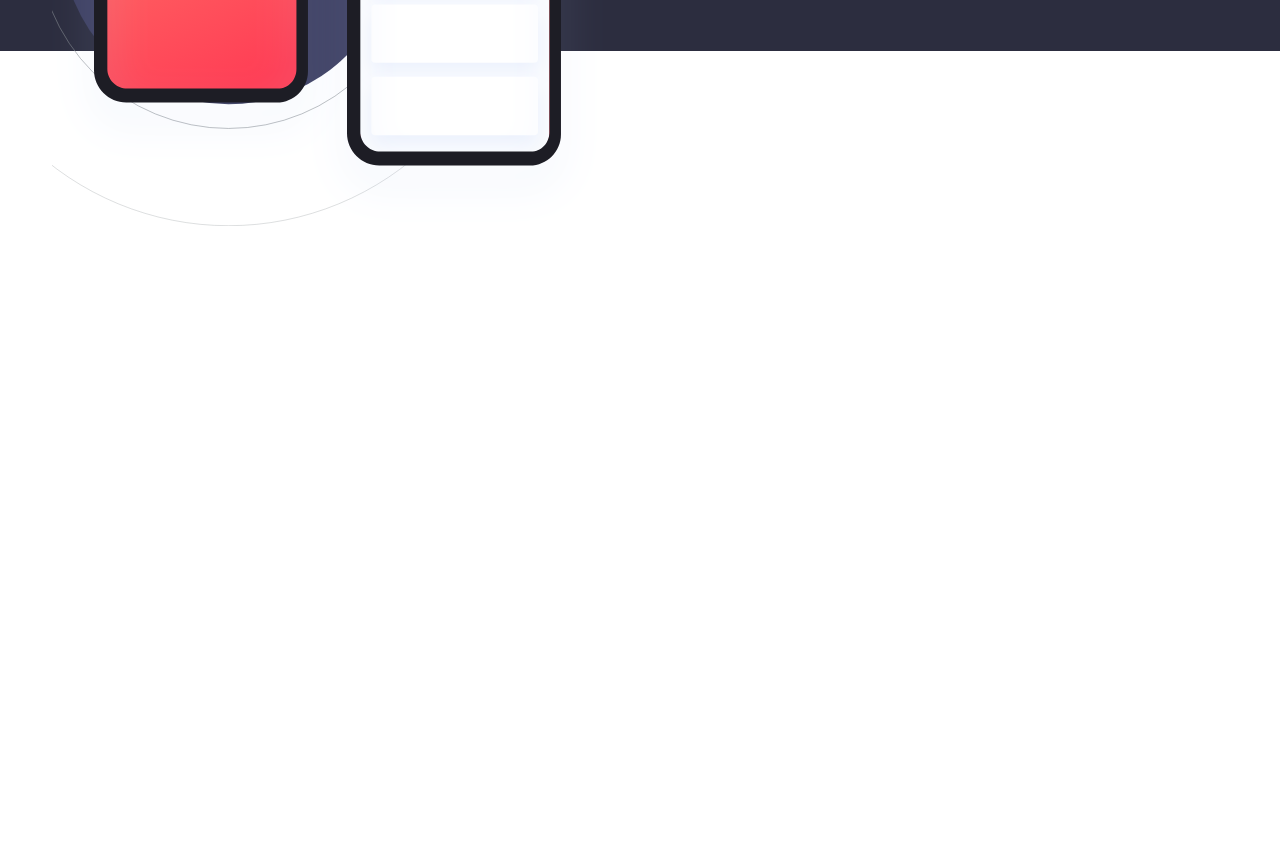
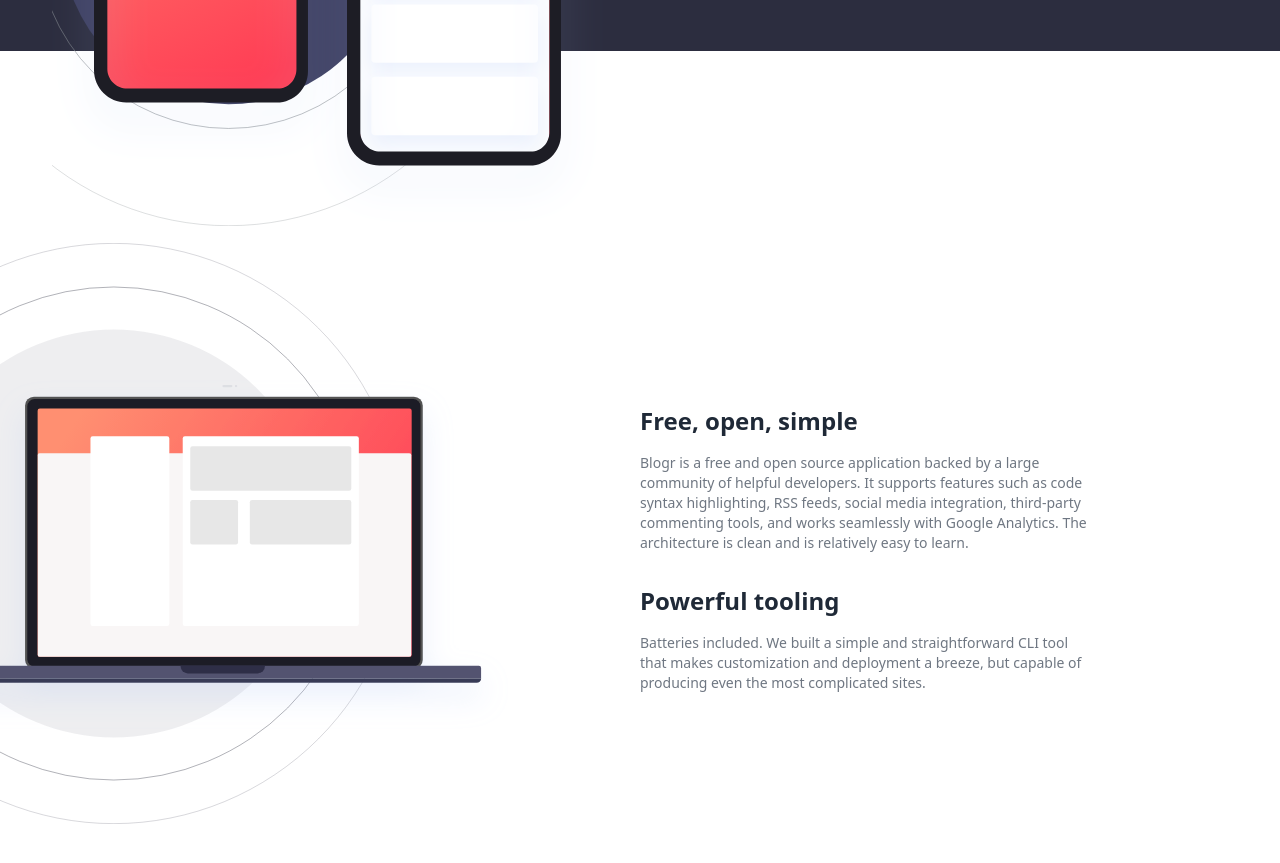
Before and after one commit to rahulkhimsuriya/frontendmentor-blogr-landing-page, a Vue app: page / in a window 1280 px wide. Shown: the part 1460-2323 px from the top of the page. Before the commit the page ends 1686 px from the top, so only its background shows below. Built offline with nearby package versions, Linux system fonts and the light colour scheme.

Commit message:
create open source section

```diff
--- a/src/App.vue
+++ b/src/App.vue
@@ -83,6 +83,57 @@
         </div>
       </div>
     </AppSection>
+
+    <AppSection>
+      <div class="px-4 mt-0 lg:mt-8 flex flex-col lg:flex-row">
+        <div class="block lg:hidden mb-8">
+          <img
+            :src="illustrationLaptopMobile"
+            alt="illustration Laptop Desktop"
+            class="mx-auto"
+          />
+        </div>
+
+        <div
+          class="hidden lg:block overflow-hidden lg:flex-1 lg:-ml-48 mb-8 mx-auto"
+        >
+          <img
+            :src="illustrationLaptopDesktop"
+            alt="illustration Laptop Desktop"
+            class="mx-auto"
+          />
+        </div>
+
+        <div
+          class="flex-1 flex-shrink-0 space-y-8 flex flex-col text-center lg:text-left mx-auto lg:mx-0 justify-center"
+        >
+          <div class="max-w-md lg:ml-24">
+            <h4 class="text-2xl text-gray-800 font-semibold">
+              Free, open, simple
+            </h4>
+            <p class="mt-4 text-sm text-gray-600 opacity-80">
+              Blogr is a free and open source application backed by a large
+              community of helpful developers. It supports features such as code
+              syntax highlighting, RSS feeds, social media integration,
+              third-party commenting tools, and works seamlessly with Google
+              Analytics. The architecture is clean and is relatively easy to
+              learn.
+            </p>
+          </div>
+
+          <div class="max-w-md lg:ml-24">
+            <h4 class="text-2xl text-gray-800 font-semibold">
+              Powerful tooling
+            </h4>
+            <p class="mt-4 text-sm text-gray-600 opacity-80">
+              Batteries included. We built a simple and straightforward CLI tool
+              that makes customization and deployment a breeze, but capable of
+              producing even the most complicated sites.
+            </p>
+          </div>
+        </div>
+      </div>
+    </AppSection>
   </main>
 </template>
 
@@ -91,7 +142,8 @@ import AppHeader from './components/AppHeader.vue'
 import AppSection from './components/AppSection.vue'
 import bgPatterenCircle from './assets/images/bg-pattern-circles.svg'
 import illustrationEditorDesktop from './assets/images/illustration-editor-desktop.svg'
-import illustrationLaptopPhone from './assets/images/illustration-laptop-mobile.svg'
+import illustrationLaptopDesktop from './assets/images/illustration-laptop-desktop.svg'
+import illustrationLaptopMobile from './assets/images/illustration-laptop-mobile.svg'
 import illustrationPhones from './assets/images/illustration-phones.svg'
 </script>
 
```
